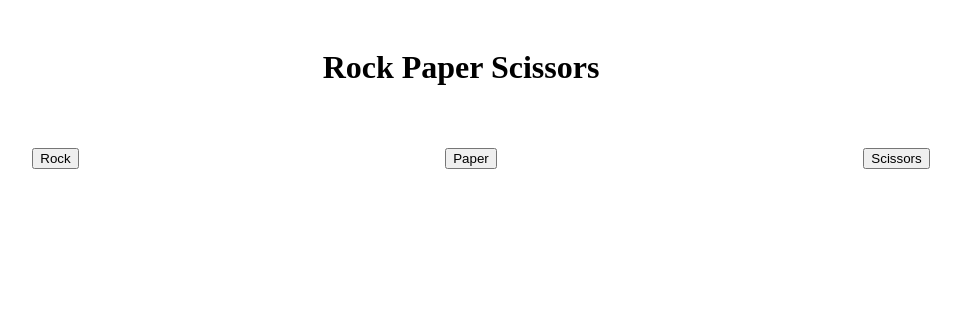
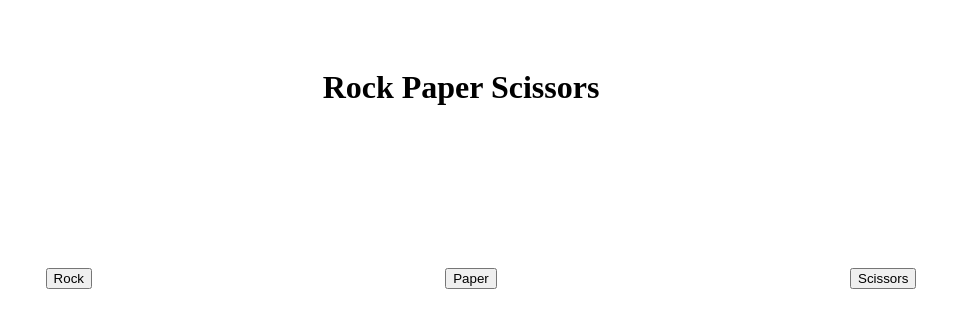
Before and after one commit to siddddd17/RockPaperScissors, a plain HTML site: page index.html in a window 1280 px wide. Shown: the top 328 px of the page, without its empty margins (179-1140 px from the left). Drawn offline with Linux system fonts and the light colour scheme.

Commit message:
Make body occupy full vh and add flex wrap to buttons

```diff
--- a/style.css
+++ b/style.css
@@ -2,6 +2,8 @@ body{
     box-sizing:border-box;
     background-color:white;
     color:black;
+    min-height:100vh;
+    padding:20px;
 }
 .header{
     display:flex;
@@ -15,6 +17,9 @@ body{
     align-items:center;
     width:100%;
     padding:20px;
+    margin:100px 0px;
+    flex-wrap: wrap;
+
 }
 .btn{
     background: hsl(340, 100%, 25%);
@@ -22,6 +27,7 @@ body{
     padding:0px;
     cursor:pointer;
     border-radius:12px;
+    flex-shrink: 1;
 }
 .btn-clickable{
     display:block;
```
